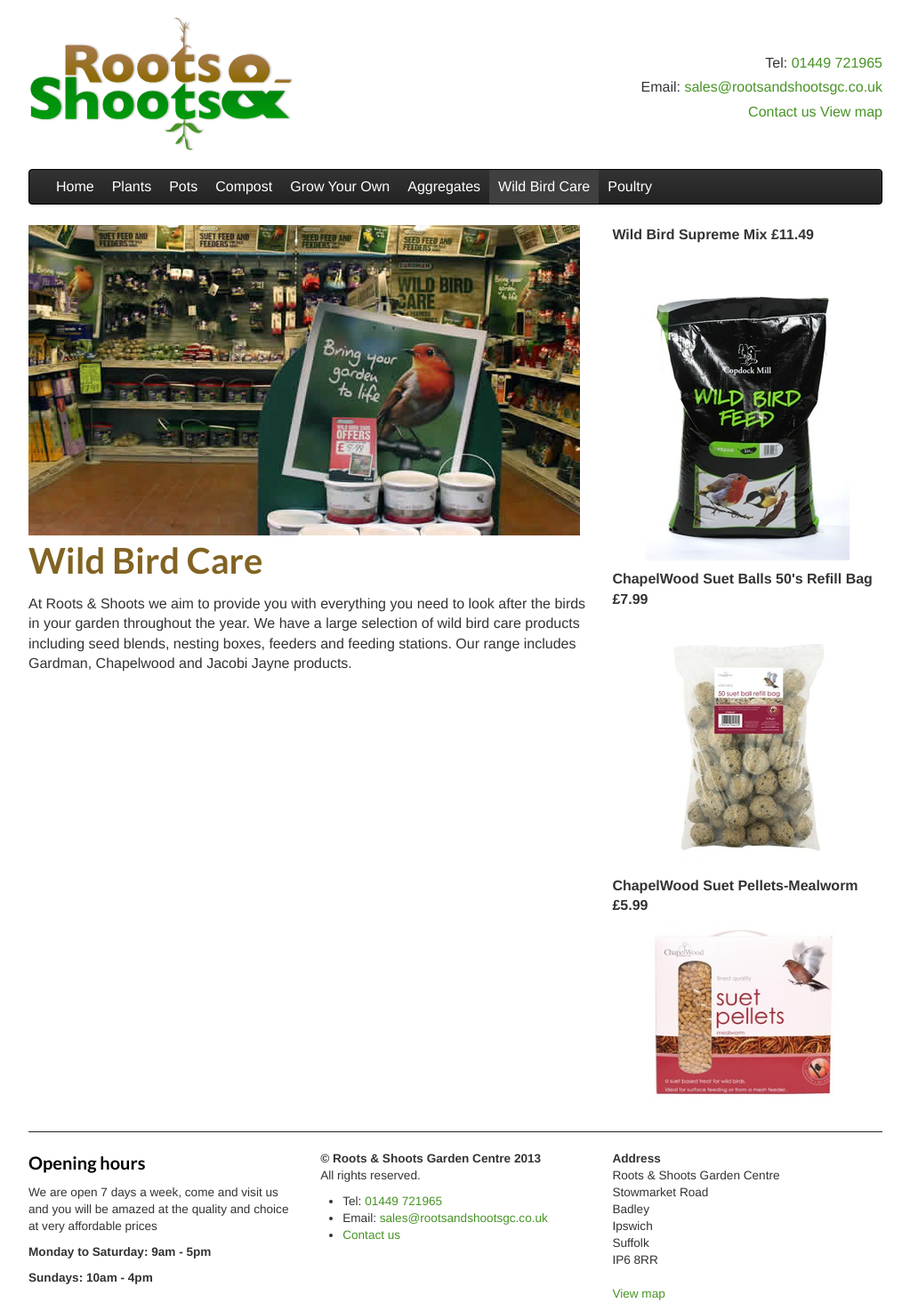
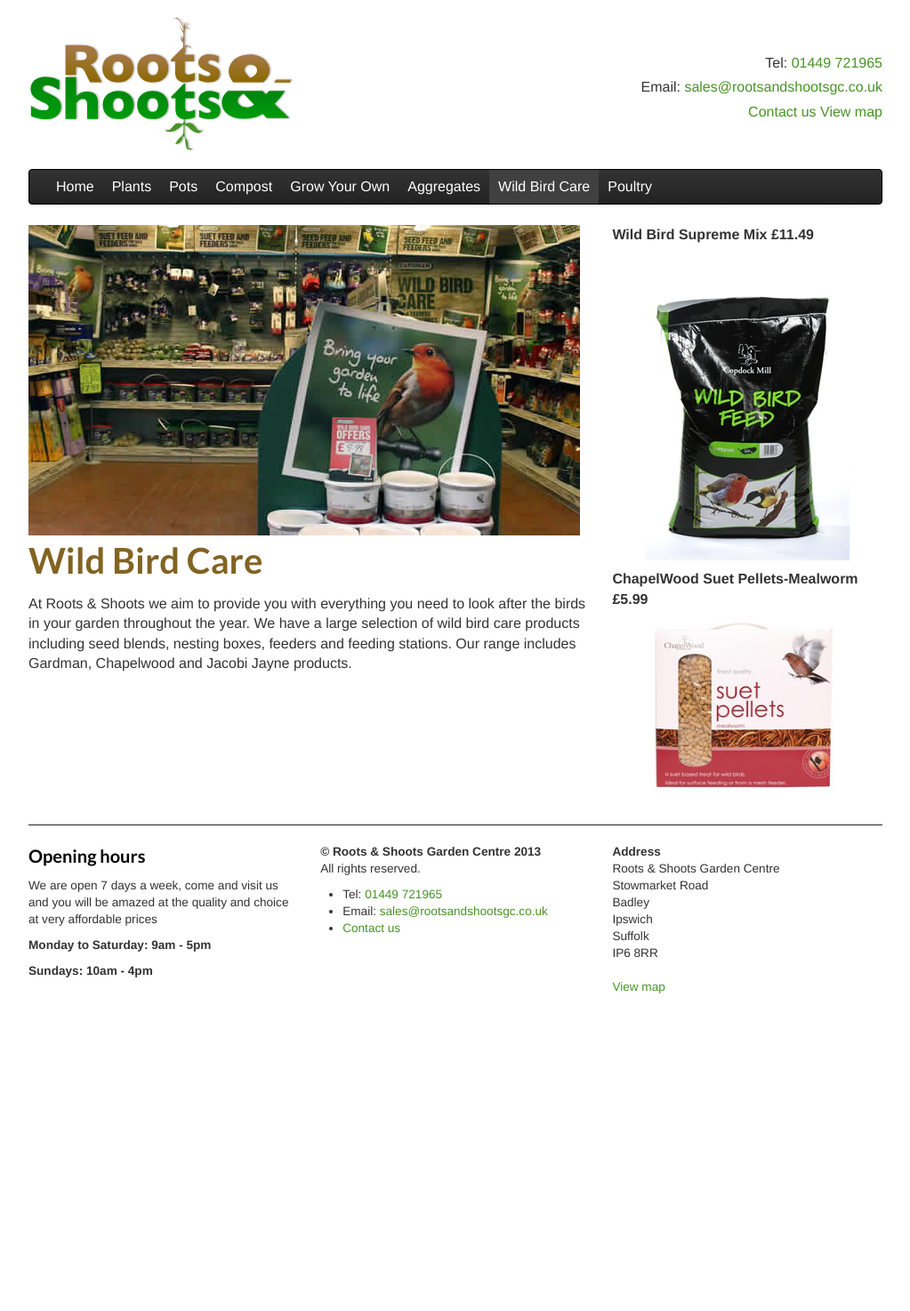
Before and after one commit to RootsShoots/site, a Jekyll site: the page built from wild-bird-care.md, in a window 1280 px wide. Shown: the whole page at 89% size, without its empty margins (128-1151 px from the left). Built offline with Jekyll 4.4.1, drawn with Linux system fonts in a browser that asks for light colours; nearby versions of some CDN libraries; after the commit the page ends 1129 px from its top, so only the background shows below that.

Commit message:
hidden suet balls

```diff
--- a/wild-bird-care.md
+++ b/wild-bird-care.md
@@ -5,8 +5,6 @@
 features:
   - title: Wild Bird Supreme Mix £11.49
     img: mix.jpeg
-  - title: ChapelWood Suet Balls 50's Refill Bag £7.99
-    img: suet-balls.jpg
   - title: ChapelWood Suet Pellets-Mealworm £5.99
     img: suet-pellets.jpg
 ---
```
